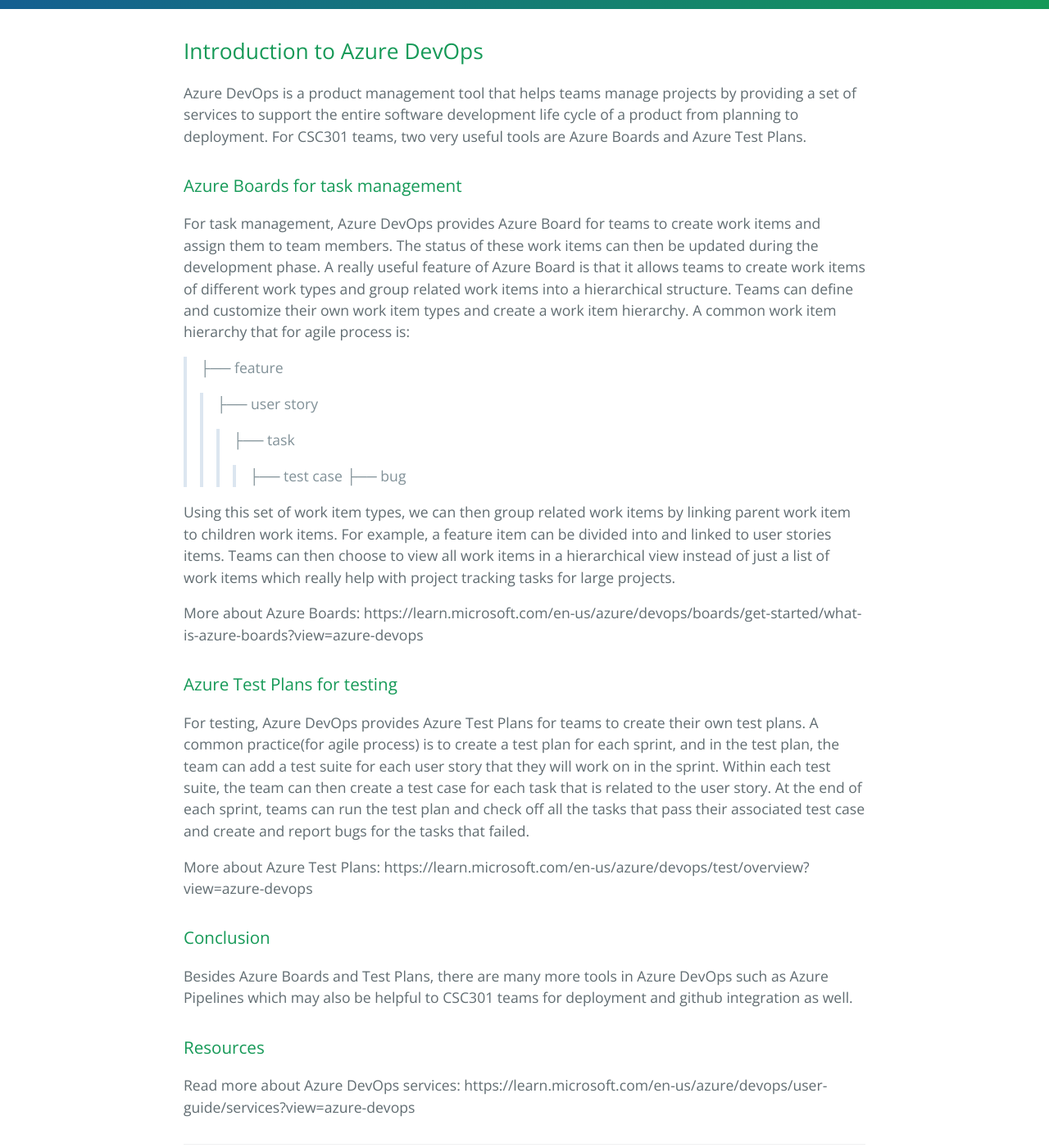
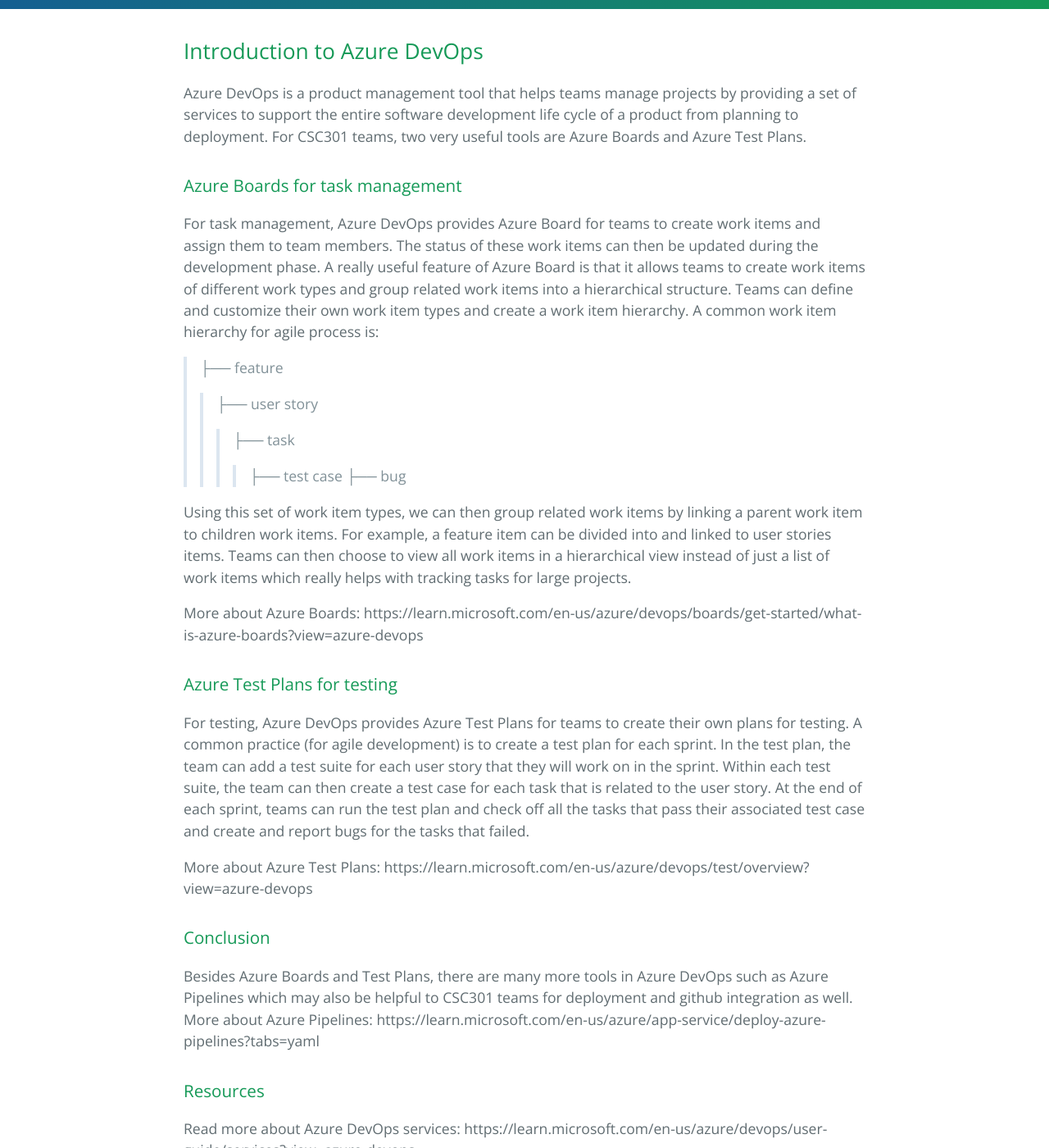
Before and after one commit to learning-software-engineering/learning-software-engineering.github.io, a Jekyll site: the page built from Topics/Product_Management/Azure_DevOps.md, in a window 1280 px wide and 1400 px high, scrolled down 295 px. Shown: the whole window at 82% size. Built offline with Jekyll 4.4.1, drawn with Linux system fonts in a browser that asks for light colours; our own code applies the rules of GitHub Pages for plain Markdown files.

Commit message:
Fixed wording and grammar.

```diff
--- a/Topics/Product_Management/Azure_DevOps.md
+++ b/Topics/Product_Management/Azure_DevOps.md
@@ -2,23 +2,26 @@
 Azure DevOps is a product management tool that helps teams manage projects by providing a set of services to support the entire software development life cycle of a product from planning to deployment. For CSC301 teams, two very useful tools are Azure Boards and Azure Test Plans.
 ### Azure Boards for task management
 For task management, Azure DevOps provides Azure Board for teams to create work items and assign them to team members. The status of these work items can then be updated during the development phase.
-A really useful feature of Azure Board is that it allows teams to create work items of different work types and group related work items into a hierarchical structure. Teams can define and customize their own work item types and create a work item hierarchy. A common work item hierarchy that for agile process is:
+A really useful feature of Azure Board is that it allows teams to create work items of different work types and group related work items into a hierarchical structure. Teams can define and customize their own work item types and create a work item hierarchy. A common work item hierarchy for agile process is:
 >├── feature
 >>├── user story
 >>>├── task
 >>>>├── test case
 >>>>├── bug
 
-Using this set of work item types, we can then group related work items by linking parent work item to children work items. For example, a feature item can be divided into and linked to user stories items.
-Teams can then choose to view all work items in a hierarchical view instead of just a list of work items which really help with project tracking tasks for large projects.
+Using this set of work item types, we can then group related work items by linking a parent work item to children work items. For example, a feature item can be divided into and linked to user stories items.
+Teams can then choose to view all work items in a hierarchical view instead of just a list of work items which really helps with tracking tasks for large projects.
 
 More about Azure Boards: https://learn.microsoft.com/en-us/azure/devops/boards/get-started/what-is-azure-boards?view=azure-devops
 
 ### Azure Test Plans for testing
-For testing, Azure DevOps provides Azure Test Plans for teams to create their own test plans. A common practice(for agile process) is to create a test plan for each sprint, and in the test plan, the team can add a test suite for each user story that they will work on in the sprint. Within each test suite, the team can then create a test case for each task that is related to the user story. At the end of each sprint, teams can run the test plan and check off all the tasks that pass their associated test case and create and report bugs for the tasks that failed.
+For testing, Azure DevOps provides Azure Test Plans for teams to create their own plans for testing. A common practice (for agile development) is to create a test plan for each sprint. In the test plan, the team can add a test suite for each user story that they will work on in the sprint. Within each test suite, the team can then create a test case for each task that is related to the user story. At the end of each sprint, teams can run the test plan and check off all the tasks that pass their associated test case and create and report bugs for the tasks that failed.
 
 More about Azure Test Plans: https://learn.microsoft.com/en-us/azure/devops/test/overview?view=azure-devops
+
 ### Conclusion
 Besides Azure Boards and Test Plans, there are many more tools in Azure DevOps such as Azure Pipelines which may also be helpful to CSC301 teams for deployment and github integration as well.
+More about Azure Pipelines: https://learn.microsoft.com/en-us/azure/app-service/deploy-azure-pipelines?tabs=yaml
+
 ### Resources
 Read more about Azure DevOps services: https://learn.microsoft.com/en-us/azure/devops/user-guide/services?view=azure-devops
```
